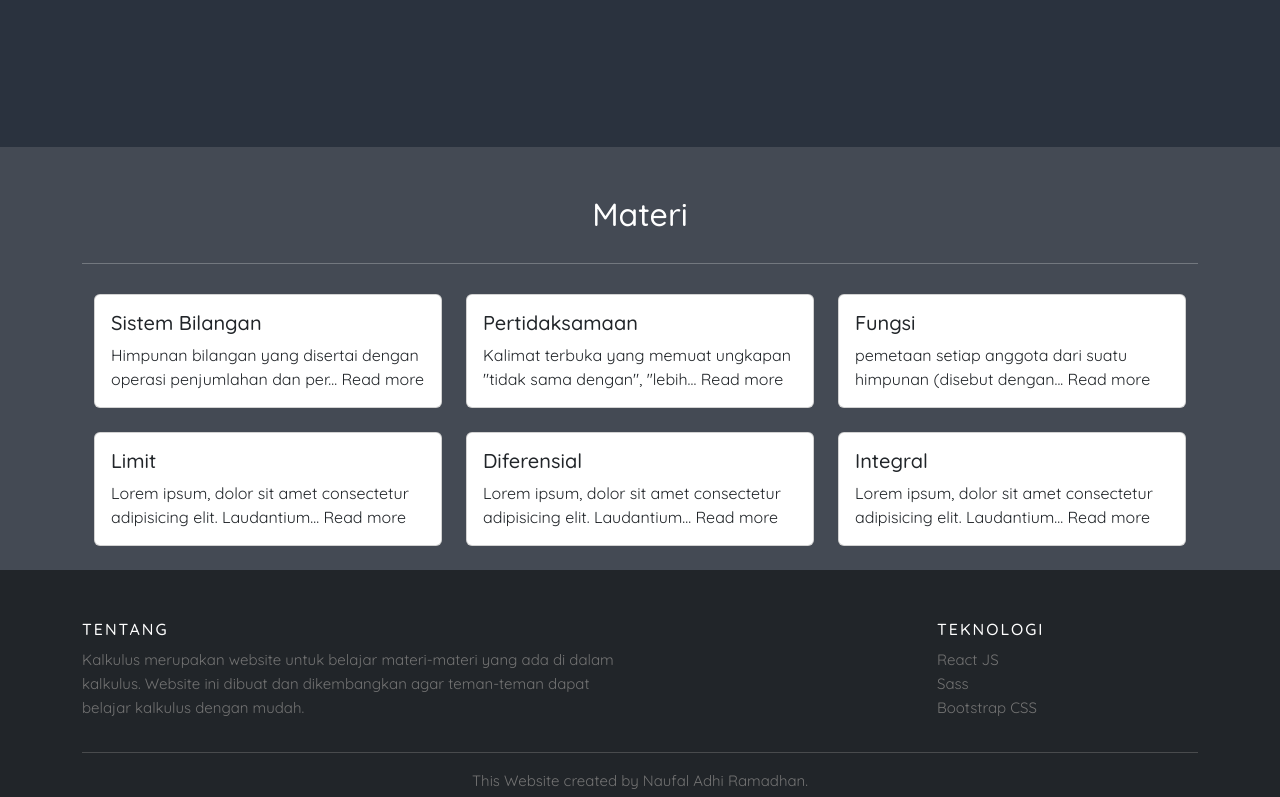
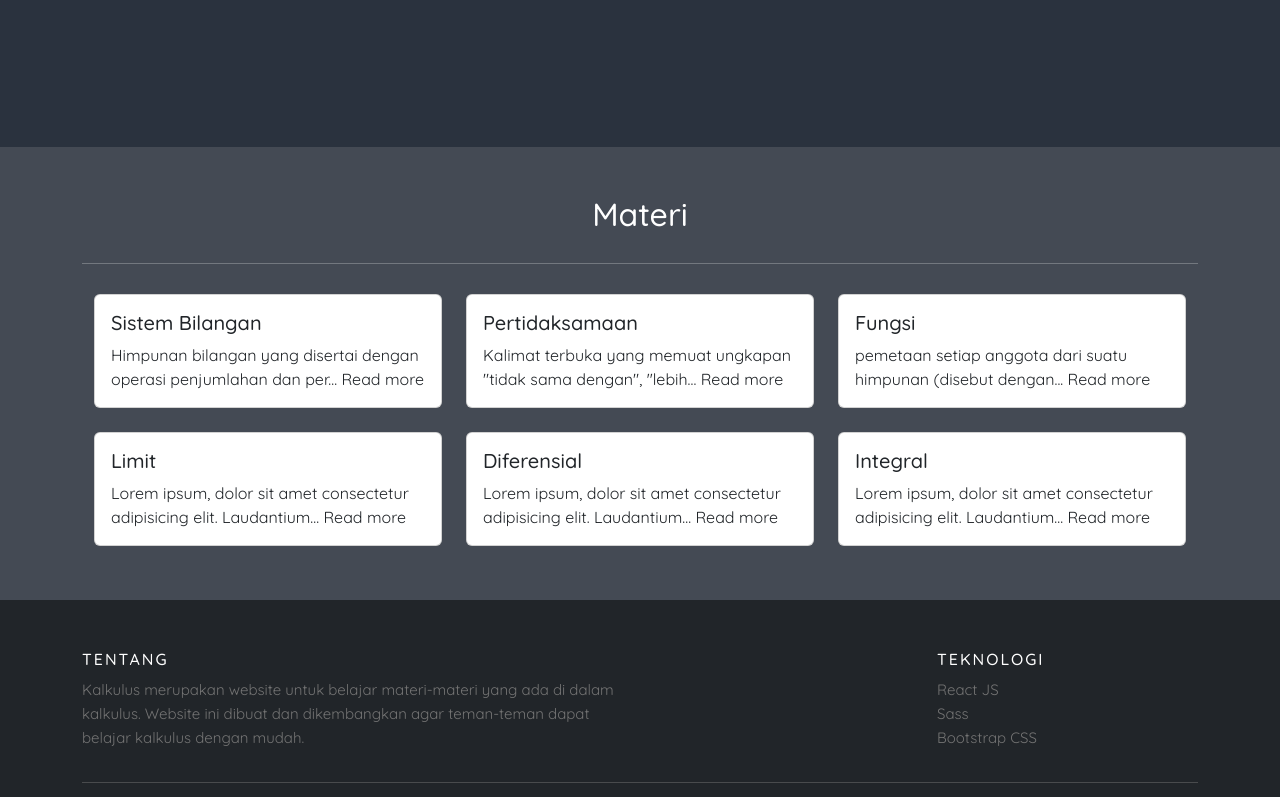
Before and after one commit to Nopalogic/kalkulus-project, a React (Create React App) app: page / in a window 1280 px wide. Shown: the part 645-1442 px from the top of the page. Built offline with nearby package versions, Linux system fonts and the light colour scheme.

Commit message:
change list padding bottom

```diff
--- a/src/assets/styles/pages/home.scss
+++ b/src/assets/styles/pages/home.scss
@@ -40,9 +40,10 @@
 		color: #fff;
 		display: flex;
 		justify-content: center;
+		padding-bottom: 30px;
 
 		.container > hr {
-			margin: 30px 0px 30px 0px;
+			margin: 30px 0px;
 		}
 	}
 }
```
